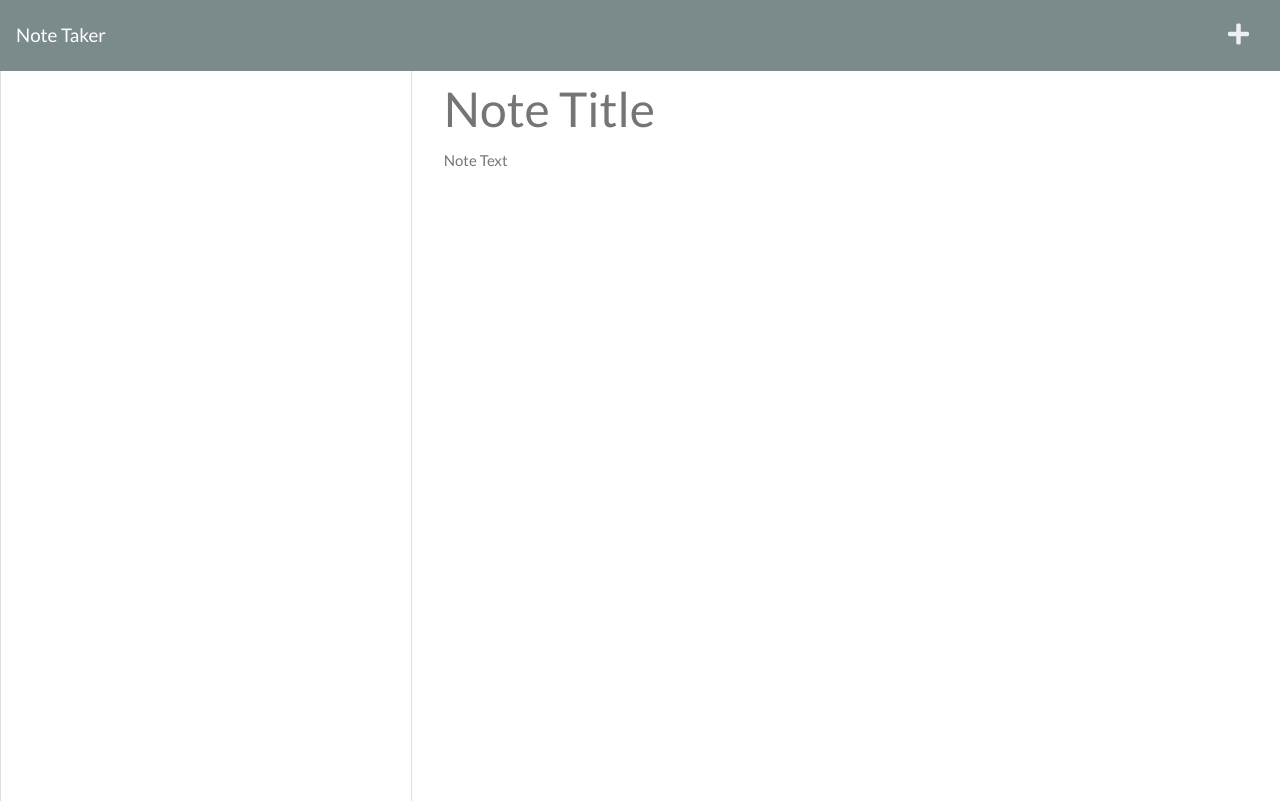
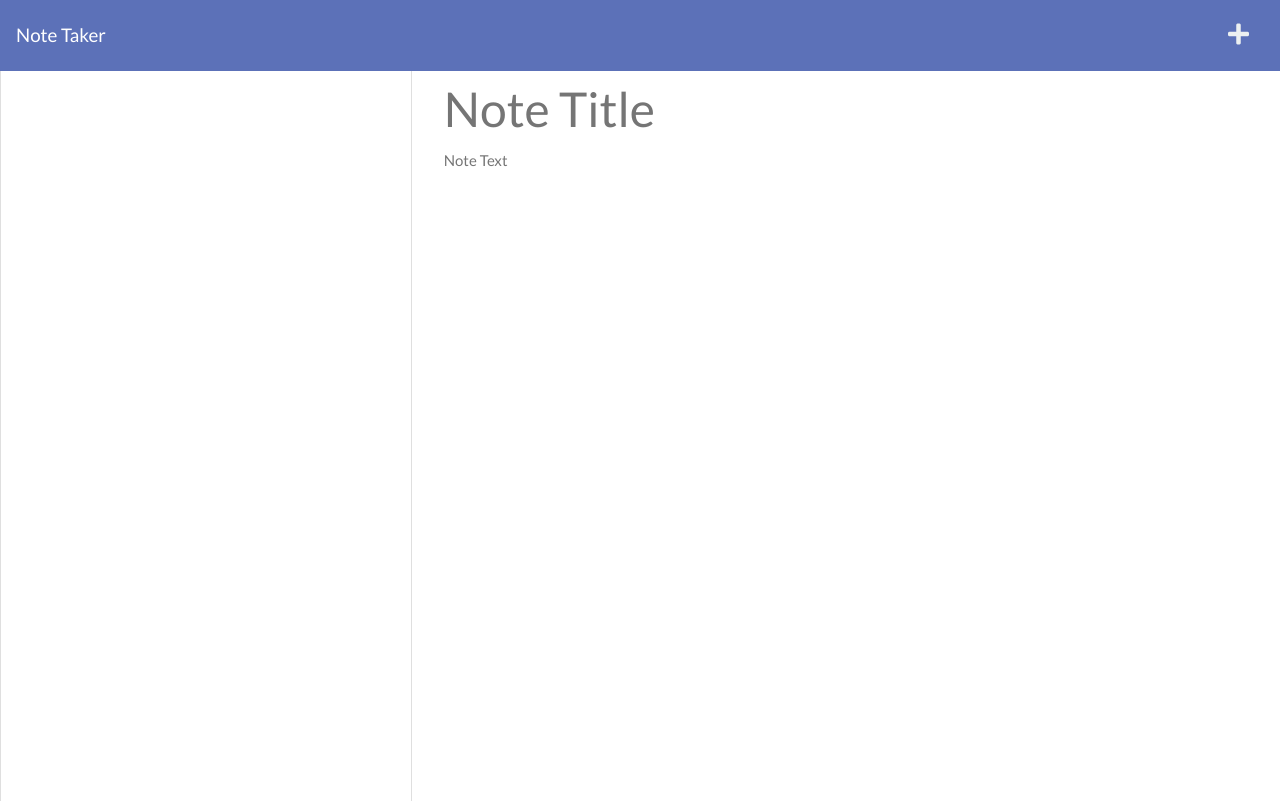
Before and after one commit to isaaclong26/noteTaker, a website: page public/notes.html in a window 1280 px wide. Drawn offline with nearby package versions, Linux system fonts and the light colour scheme; no server answers.

Commit message:
changed color

```diff
--- a/public/assets/css/styles.css
+++ b/public/assets/css/styles.css
@@ -76,3 +76,7 @@
   padding: 20px;
   cursor: pointer;
 }
+
+.bg-dark{
+  background-color: rgb(92, 113, 184) !important;
+}
```
Also changed, not shown: public/index.html (+2 -0 lines).
